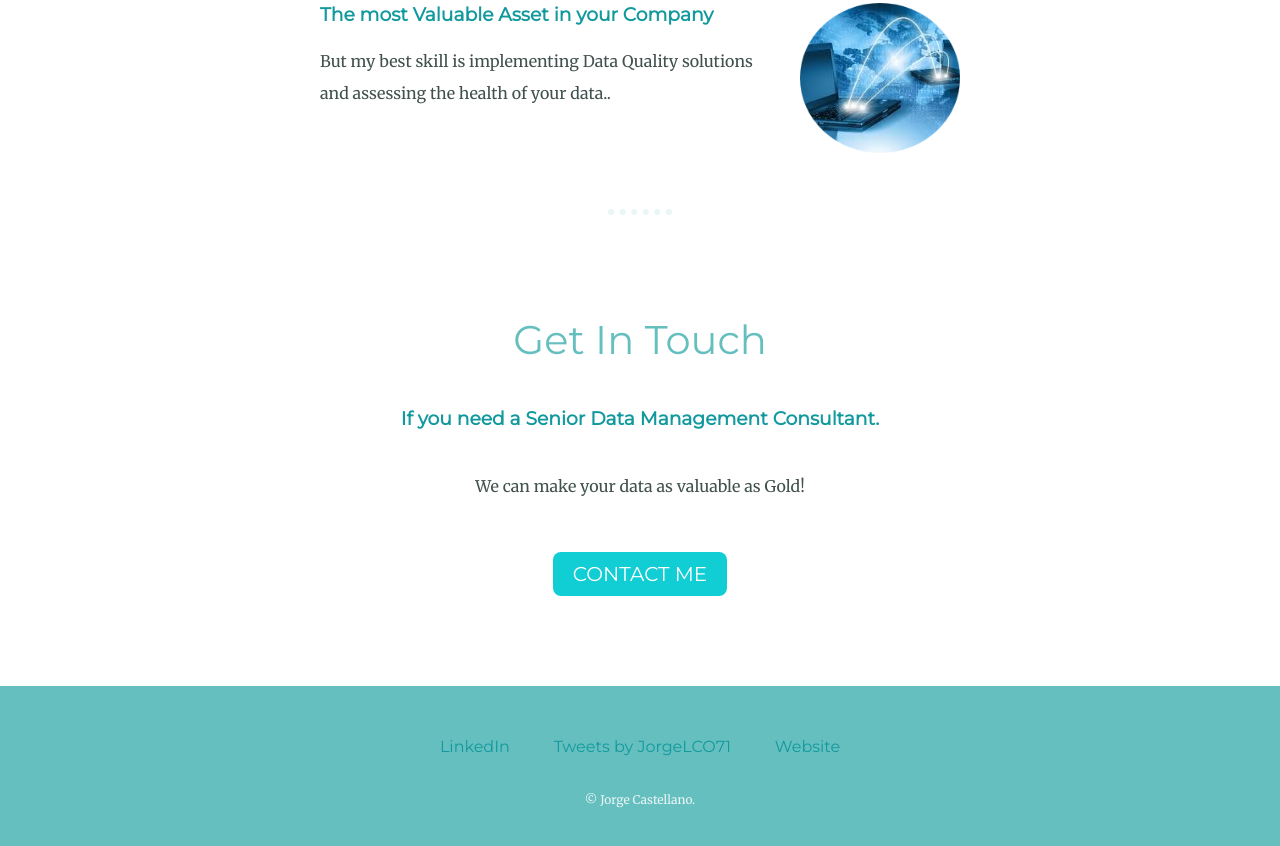
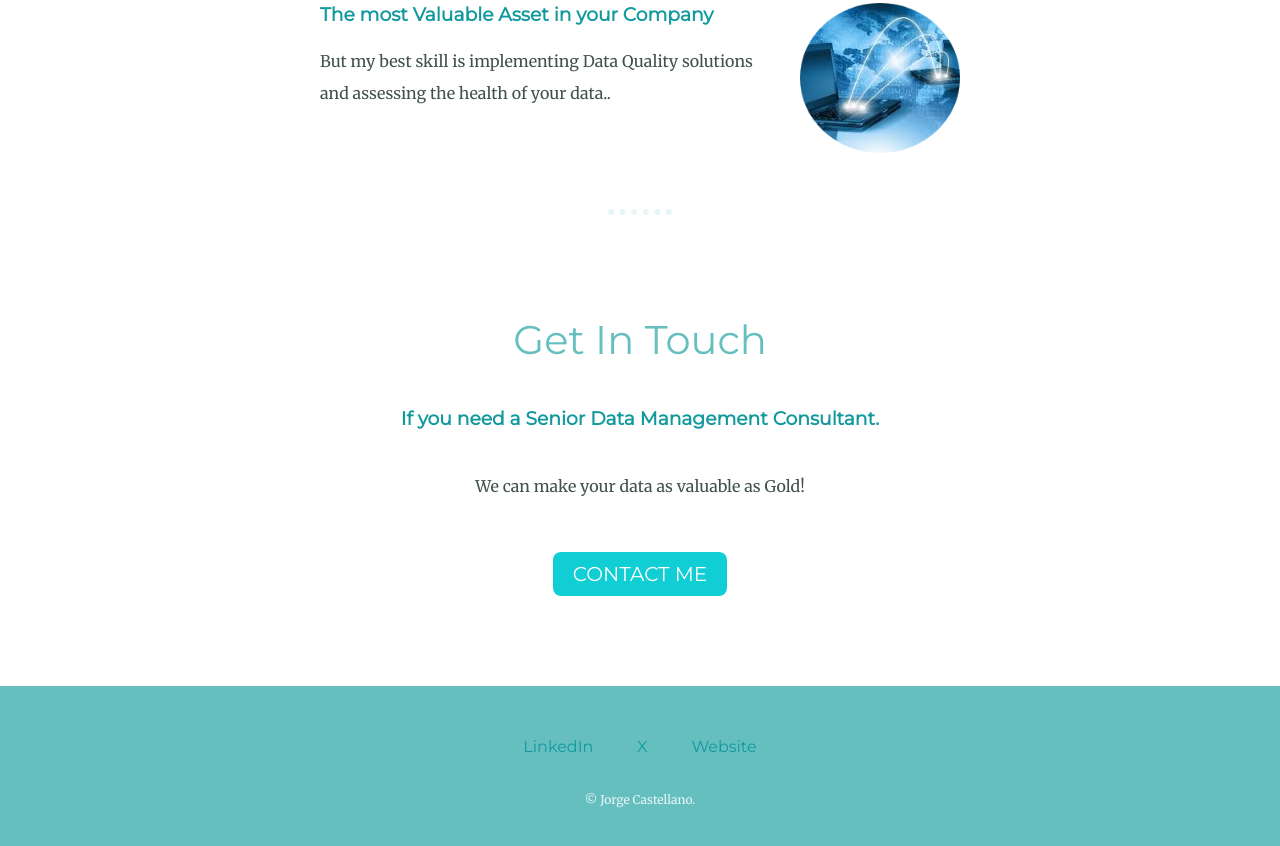
Before and after one commit to jcastellano71/cv, a plain HTML site: page index.html in a window 1280 px wide. Shown: the part 1886-2732 px from the top of the page. Drawn offline with Linux system fonts and the light colour scheme.

Commit message:
Update index.html

```diff
--- a/index.html
+++ b/index.html
@@ -52,7 +52,7 @@
   <div class="bottom-container">
     <a class="footer-link" href="https://www.linkedin.com/in/jorge-castellano-7a850683/">LinkedIn</a>
 
-    <a class="twitter-timeline" href="https://twitter.com/JorgeLCO71?ref_src=twsrc%5Etfw">Tweets by JorgeLCO71</a> <script async src="https://platform.twitter.com/widgets.js" charset="utf-8"></script>
+    <a class="footer-link" href="https://twitter.com/JorgeLCO71?ref_src=twsrc%5Etfw">X</a> <script async src="https://platform.twitter.com/widgets.js" charset="utf-8"></script>
     <a class="footer-link" href="https://jcastellano71.github.io/cv/">Website</a>
     <p class="copyright">© Jorge Castellano.</p>
   </div>
```
